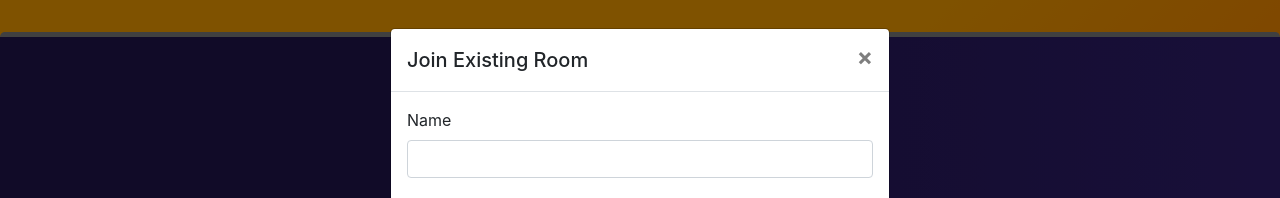
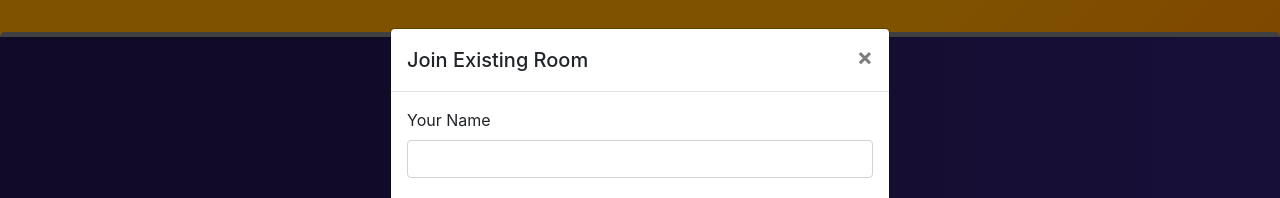
Before and after one commit to tmatthiash/dotvotrr, a Vue app: page / in a window 1280 px wide. Both pictures are taken after a click on the button "Join A Voting Room". Shown: the top 198 px of the page. Built offline with nearby package versions, Linux system fonts and the light colour scheme; no server answers.

Commit message:
fix small bug

```diff
--- a/src/components/JoinModal.vue
+++ b/src/components/JoinModal.vue
@@ -12,7 +12,7 @@
     <form ref="form" @submit.stop.prevent="handleSubmit">
       <b-form-group
         :state="nameState"
-        label="Name"
+        label="Your Name"
         label-for="name-input"
         invalid-feedback="Name is required"
       >
```
Also changed, not shown: 1 other file (tests, documents, lock files or other folders).
